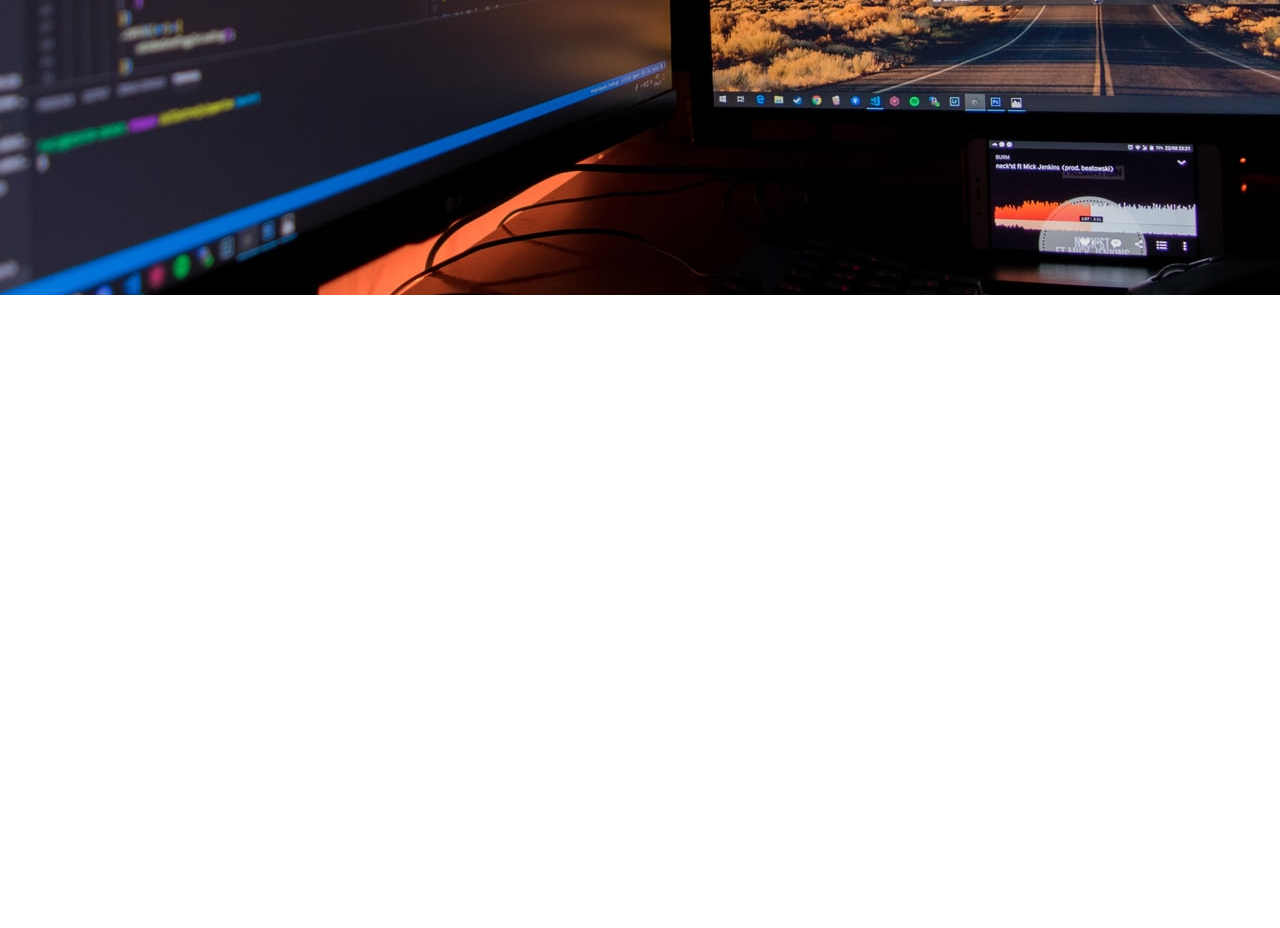
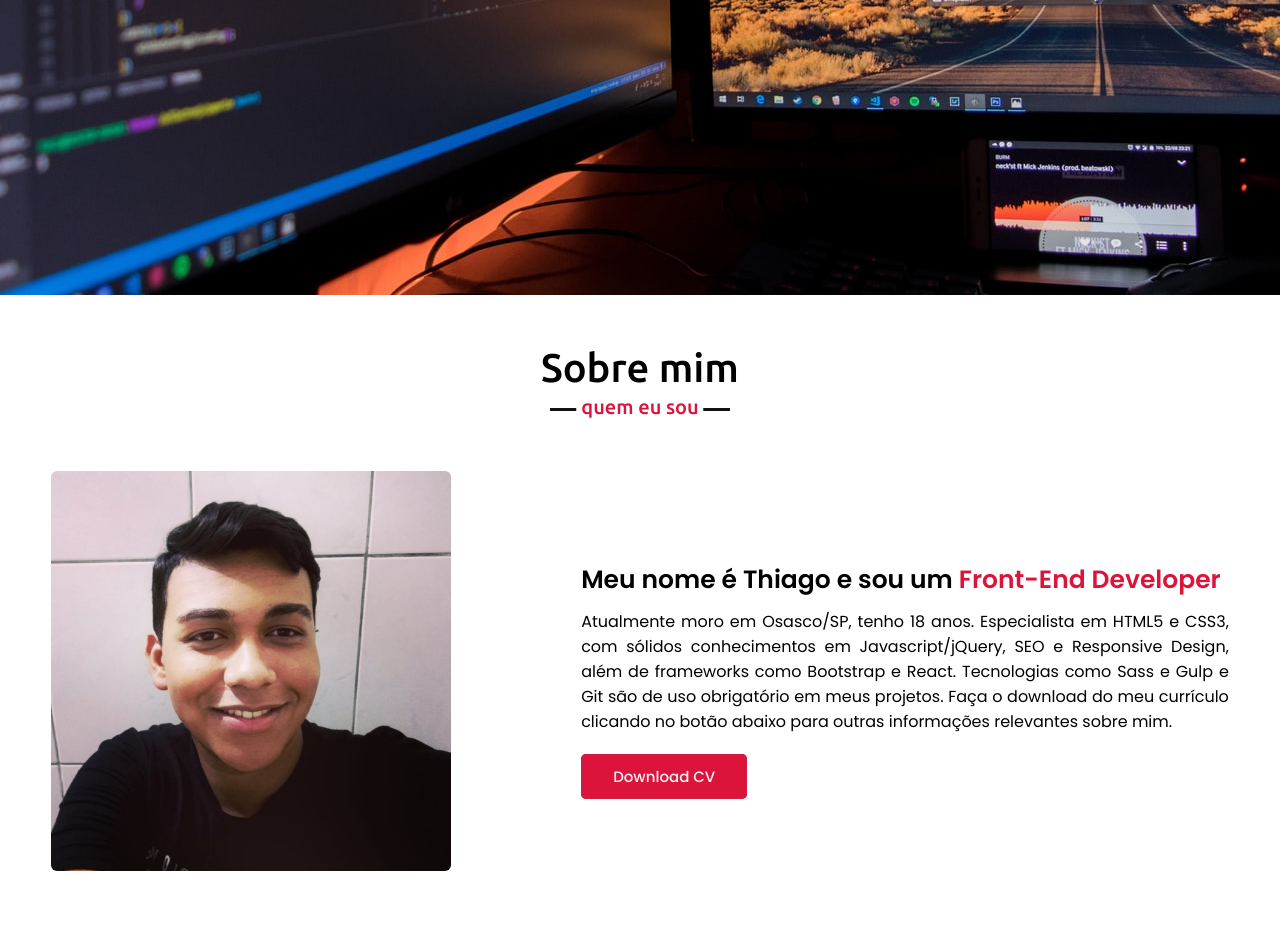
Before and after one commit to ThiaagoSant/Portfolio, a website: page index.html in a window 1280 px wide. Shown: the part 505-1433 px from the top of the page. Before the commit the page ends 800 px from the top, so only its background shows below. Drawn offline with nearby package versions, Linux system fonts and the light colour scheme.

Commit message:
Creating the 'about' section of the project

```diff
--- a/assets/css/style.css
+++ b/assets/css/style.css
@@ -20,6 +20,7 @@ li {
 	list-style: none;
 }
 
+
 /*--Header, logo and navbar styling--*/
 
 header {
@@ -28,6 +29,7 @@ header {
 	-webkit-transition: all .4s ease;
 	transition: all .4s ease;
 	width: 100%;
+	z-index: 999;
 }
 
 header.sticky {
@@ -160,10 +162,128 @@ header.sticky .navbar ul li a:hover {
 }
 
 
+/*-- sobre section styling --*/
+
+.sobre {
+	font-family: 'Poppins', sans-serif;
+	padding: 50px 0;
+}
+
+.sobre .max-width {
+	margin: auto;
+	max-width: 1300px;
+	padding: 0 4%;
+	width: 100%
+}
+
+.sobre .title {
+	font-family: 'Ubuntu', sans-serif;
+	font-size: 40px;
+	font-weight: 500;
+	margin-bottom: 60px;
+	padding-bottom: 20px;
+	position: relative;
+	text-align: center;
+}
+
+.sobre .title::before {
+	background-color: #111;
+	bottom: 0px;
+	content: "";
+	height: 3px;
+	left: 50%;
+	position: absolute;
+	-webkit-transform: translateX(-50%);
+	transform: translateX(-50%);
+	width: 180px;
+}
+
+
+.sobre .title::after {
+	background-color: #fff;
+	bottom: -13px;
+	color: crimson;
+	content: "quem eu sou";
+	font-size: 20px;
+	left: 50%;
+	padding: 5px;
+	position: absolute;
+	-webkit-transform: translateX(-50%);
+	transform: translateX(-50%);
+}
+
+
+.sobre-content {
+	-webkit-box-align: center;
+	-ms-flex-align: center;
+	align-items: center;
+	display: -webkit-box;
+	display: -ms-flexbox;
+	display: flex;
+	-webkit-box-pack: justify;
+	-ms-flex-pack: justify;
+	-ms-flex-wrap: wrap;
+	flex-wrap: wrap;
+	justify-content: space-between;
+}
+
+
+.sobre .sobre-content .left {
+	width: 45%;
+}
+
+
+.sobre .sobre-content .left img {
+	border-radius: 6px;
+	height: 400px;
+	-o-object-fit: cover;
+	object-fit: cover;
+	width: 400px;
+}
+
+.sobre .sobre-content .right {
+	width: 55%;
+}
+
+.sobre .sobre-content .right .text{
+	font-size: 25px;
+	font-weight: 600;
+	margin-bottom: 10px;
+}
+
+
+.sobre .sobre-content .right .text span {
+	color: crimson;
+}
+
+.sobre .sobre-content .right p {
+	margin-bottom: 30px;
+	text-align: justify;
+}
+
+.sobre .sobre-content .right a {
+	background-color: crimson;
+	border: 2px solid #d01c40;
+	border-radius: 5px;
+	color: whitesmoke;
+	cursor: pointer;
+	font-size: 15px;
+	font-weight: 500;
+	padding: 10px 30px;
+	-webkit-transition: all .3s ease;
+	transition: all .3s ease;
+}
+
+.sobre .sobre-content .right a:hover {
+	background-color: transparent;
+	color: crimson;
+}
+
+
 
 /* Responsive media query styling */
 
-@media screen and (max-width: 947px) {
+@media screen and (max-width: 992px) {
 
 	header .max-width {
 		padding: 0 2%;
@@ -213,6 +333,7 @@ header.sticky .navbar ul li a:hover {
 	}
 
 	/*--home--*/
+
 	.inicio {
 		min-height: 650px;
 	}
@@ -233,4 +354,44 @@ header.sticky .navbar ul li a:hover {
 	.inicio .inicio-content .txt3{
 		font-size: 37px;
 	}
+
+	/*-- sobre --*/
+
+	.sobre .sobre-content .column {
+		width: 50%;
+	}
+
+	.sobre .sobre-content .left img {
+		height: 320px;
+		width: 320px;
+	}
 }
+
+@media screen and (max-width: 862px) {
+
+	/*-- sobre --*/
+
+	.sobre .max-width {
+		max-width: 800px;
+	}
+
+	.sobre .sobre-content .column {
+		width: 100%;
+	}
+
+	.sobre .sobre-content .left {
+		display: -webkit-box;
+		display: -ms-flexbox;
+		display: flex;
+		-webkit-box-pack: center;
+		-ms-flex-pack: center;
+		justify-content: center;
+		margin: 0 auto 60px;
+	}
+
+	.sobre .sobre-content .right {
+		-webkit-box-flex: 100%;
+		-ms-flex: 100%;
+		flex: 100%;
+	}
+}
--- a/index.html
+++ b/index.html
@@ -40,8 +40,31 @@
 					<button>Contrate-me</button>
 				</div>
 			</div><!--max-width-->
-    </section>
+		</section>
 
-	<script src="assets/js/script.js"></script>
+		<section class="sobre" id="sobre">
+			<div class="max-width">
+				<h2 class="title">Sobre mim</h2>
+				<div class="sobre-content">
+					<div class="column left">
+						<img src="./assets/img/ft-perfil.jpg" alt="">
+					</div>
+
+					<div class="column right">
+						<h2 class="text">Meu nome é Thiago e sou um <span>Front-End Developer</span></h2>
+						<p>
+							Atualmente moro em Osasco/SP, tenho 18 anos.
+							Especialista em HTML5 e CSS3, com sólidos conhecimentos em Javascript/jQuery, SEO e Responsive Design, além de frameworks como Bootstrap e React. Tecnologias como Sass e Gulp e Git são de uso obrigatório em meus projetos.
+							Faça o download do meu currículo clicando no botão abaixo para outras informações relevantes sobre mim.
+						</p>
+						<a href="#">Download CV</a>
+					</div>
+				</div>
+			</div><!--max-width-->
+		</section>
+
+
+
+		<script src="assets/js/script.js"></script>
 	</body>
 </html>
```
Also changed, not shown: assets/img/ft-perfil.jpg (added), 1 other file.
